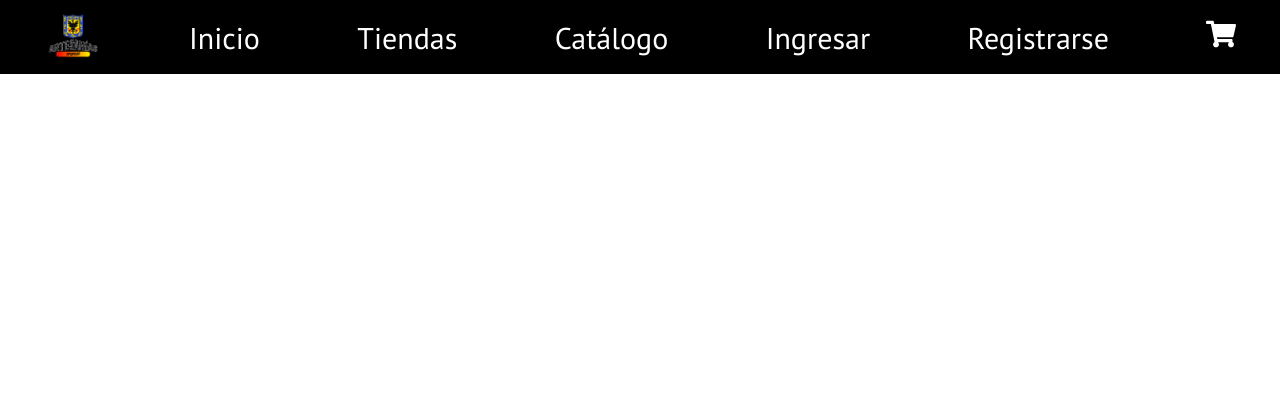
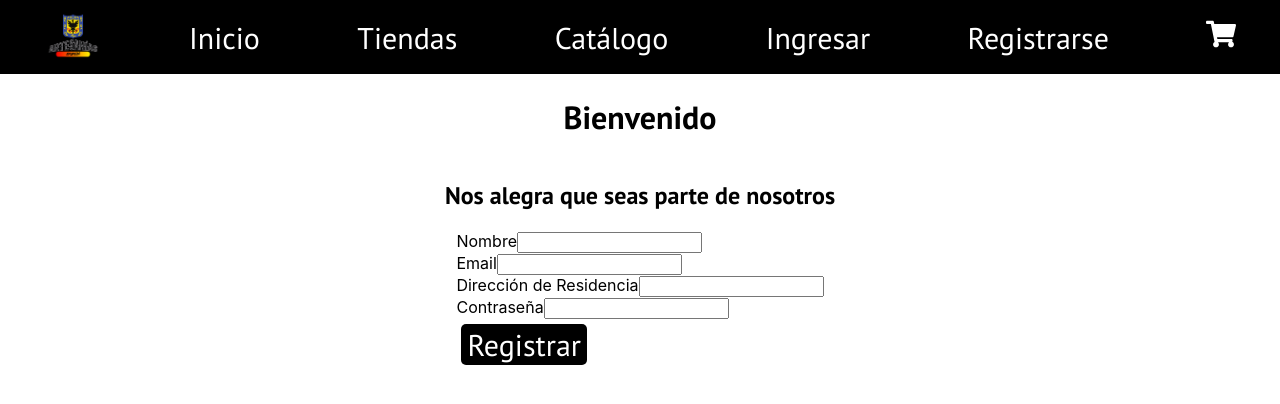
Before and after one commit to kennybell-bot/Proyecto-final-patrones, a React (Create React App) app: page /singup in a window 1280 px wide. Shown: the top 404 px of the page. Built offline with nearby package versions, Linux system fonts and the light colour scheme; a web font is replaced by a local one.

Commit message:
Ya estan las compras, el registro de usuarios

```diff
--- a/src/App.jsx
+++ b/src/App.jsx
@@ -6,6 +6,7 @@ import Body from './componentes/Dashboard/Body';
 import Login from './componentes/Login/Login';
 import Catalogo from './componentes/Catalogo/Catalogo';
 import Carrito from './componentes/CarritoDeCompras/Carrito';
+import Singup from './componentes/Singup';
 
 import AdministradorGeneral from './componentes/AdministradorGeneral/AdministradorGeneral';
 
@@ -23,6 +24,7 @@ function App() {
           <Route path="/catalogo" element={<Catalogo/>}/>
           <Route path="/administradorGeneral" element={<AdministradorGeneral/>}/>
           <Route path="/carrito" element={<Carrito/>}/>
+          <Route path='/singup' element={<Singup/>} />
           {/*
           <Route path="/admin/home" element={<AdminHome />} />
           <Route path="/client/home" element={<ClientHome />} />
--- a/src/componentes/CarritoDeCompras/Carrito.jsx
+++ b/src/componentes/CarritoDeCompras/Carrito.jsx
@@ -1,4 +1,5 @@
 import React, { useEffect, useState } from "react";
+import axios from "axios";
 import imagenProcucto from "../../imagenes/imagenEjemploProducto.jpg";
 import "../../estilos/CarritoDeCompras.css";
 import ProductoEnCarrito from "./ProductoEnCarrito";
@@ -36,7 +37,6 @@ function Carrito() {
             const precio = Number(producto.ultimoprecio.replace('$', ''));
             return sum + (isNaN(precio) ? 0 : precio);
         }, 0);
-        console.log("totalCalculado");
         setTotal(totalCalculado);
     }, [productosEnCarrito]);
 
@@ -45,6 +45,42 @@ function Carrito() {
         const nuevosProductosEnCarrito = productosEnCarrito.filter(producto => producto.idproducto !== id);
         setProductosEnCarrito(nuevosProductosEnCarrito);
         sessionStorage.setItem('productos', JSON.stringify(nuevosProductosEnCarrito.map(producto => producto.idproducto)));
+        sessionStorage.setItem('counter', nuevosProductosEnCarrito.length); // Actualizar el valor de counter
+    };
+
+    // Función para manejar el evento de clic en el botón "Comprar"
+    const handleComprar = () => {
+        const productosEnSession = JSON.parse(sessionStorage.getItem('productos'));
+        const carrito = productosEnCarrito.map(producto => {
+            const quantity = productosEnSession.filter(id => id === producto.idproducto).length;
+            return {
+                name: producto.nombreproducto,
+                price: Number(producto.ultimoprecio.replace('$', '')),
+                quantity: quantity
+            };
+        });
+
+        const usuario = JSON.parse(sessionStorage.getItem('usuario'));
+
+        const data = {
+            usuario: {
+                id: usuario.id,
+                nombre: usuario.nombre
+            },
+            carrito: carrito,
+            success_url: "http://localhost:3000/success",
+            cancel_url: "http://localhost:3000/cancel"
+        };
+
+        axios.post('https://backend-vercel-delta.vercel.app/crear-pago', data)
+            .then(response => {
+                console.log('Compra realizada con éxito!', response.data);
+                // Redirigir a la URL de éxito
+                window.location.href = response.data.success_url;
+            })
+            .catch(error => {
+                console.log('Error al realizar la compra', error);
+            });
     };
 
     return (
@@ -65,6 +101,7 @@ function Carrito() {
             <div className="seccionTotal">
                 <h2>Total</h2>
                 <p>${total.toFixed(2)}</p>
+                <button className="btn-comprar" onClick={handleComprar}>Comprar</button>
             </div>
         </div>
     );
--- a/src/componentes/Header.jsx
+++ b/src/componentes/Header.jsx
@@ -23,7 +23,9 @@ function Header() {
             <Boton>Tiendas</Boton>
             <Link to="/Catalogo"><Boton>Catálogo</Boton></Link>
             <Link to="/Login"><Boton>Ingresar</Boton></Link>
-            <Boton>Registrarse</Boton>
+            <Link to="/Singup">
+                <Boton>Registrarse</Boton>
+            </Link>
             <Link to='/carrito'>
                 <Boton className="boton-carrito">
                     {counter !== 0 && <span>{counter}</span>}
--- /dev/null
+++ b/src/componentes/Modal.jsx
@@ -0,0 +1,44 @@
+import React, { useState } from 'react';
+import axios from 'axios';
+import '../estilos/Modal.css';
+
+const Modal = ({ isOpen, onClose, onSubmit }) => {
+    const [codigo, setCodigo] = useState('');
+
+    if (!isOpen) return null;
+
+    const handleSubmit = async () => {
+        const usuario = JSON.parse(sessionStorage.getItem('usuario'));
+        const data = {
+            id: usuario.id,
+            codigo: codigo
+        };
+
+        try {
+            const response = await axios.put('https://backend-vercel-lime.vercel.app/registrar/cliente/activar', data);
+            console.log('Registro exitoso:', response.data);
+            onSubmit(codigo);
+            onClose();
+        } catch (error) {
+            console.error('Error en el registro:', error);
+        }
+    };
+
+    return (
+        <div className="modal-overlay">
+            <div className="modal-content">
+                <h2>Ingrese su código de verificación</h2>
+                <input
+                    type="text"
+                    value={codigo}
+                    onChange={(e) => setCodigo(e.target.value)}
+                    placeholder="Código de verificación"
+                />
+                <button onClick={handleSubmit}>Enviar</button>
+                <button onClick={onClose}>Cerrar</button>
+            </div>
+        </div>
+    );
+};
+
+export default Modal;
--- /dev/null
+++ b/src/componentes/Singup.jsx
@@ -0,0 +1,93 @@
+import React, { useState } from 'react';
+import axios from 'axios';
+import '../estilos/Singup.css';
+import Modal from './Modal';
+
+const Signup = () => {
+    const [nombre, setNombre] = useState('');
+    const [email, setEmail] = useState('');
+    const [direccion, setDireccion] = useState('');
+    const [contrasena, setContrasena] = useState('');
+    const [mensaje, setMensaje] = useState('');
+    const [isModalOpen, setIsModalOpen] = useState(false);
+
+    const handleSubmit = async (e) => {
+        e.preventDefault();
+        // Guardar el nombre del usuario en sessionStorage
+        sessionStorage.setItem('nombreUsuario', nombre);
+        setIsModalOpen(true);
+    };
+
+    const handleVerify = async (codigo) => {
+        try {
+            const response = await axios.post('https://backend-vercel-lime.vercel.app/registrar/cliente', {
+                nombre,
+                email,
+                direccion,
+                contrasena,
+                codigo
+            });
+            setMensaje('Registro exitoso');
+        } catch (error) {
+            setMensaje('Error en el registro');
+        }
+    };
+
+    return (
+        <div className="signup-container">
+            <h1>Bienvenido</h1>
+            <h2>Nos alegra que seas parte de nosotros</h2>
+            <form onSubmit={handleSubmit}>
+                <div className="form-group">
+                    <label htmlFor="nombre">Nombre</label>
+                    <input
+                        type="text"
+                        id="nombre"
+                        value={nombre}
+                        onChange={(e) => setNombre(e.target.value)}
+                        required
+                    />
+                </div>
+                <div className="form-group">
+                    <label htmlFor="email">Email</label>
+                    <input
+                        type="email"
+                        id="email"
+                        value={email}
+                        onChange={(e) => setEmail(e.target.value)}
+                        required
+                    />
+                </div>
+                <div className="form-group">
+                    <label htmlFor="direccion">Dirección de Residencia</label>
+                    <input
+                        type="text"
+                        id="direccion"
+                        value={direccion}
+                        onChange={(e) => setDireccion(e.target.value)}
+                        required
+                    />
+                </div>
+                <div className="form-group">
+                    <label htmlFor="contrasena">Contraseña</label>
+                    <input
+                        type="password"
+                        id="contrasena"
+                        value={contrasena}
+                        onChange={(e) => setContrasena(e.target.value)}
+                        required
+                    />
+                </div>
+                <button type="submit" className="btn-registrar">Registrar</button>
+            </form>
+            {mensaje && <p>{mensaje}</p>}
+            <Modal
+                isOpen={isModalOpen}
+                onClose={() => setIsModalOpen(false)}
+                onSubmit={handleVerify}
+            />
+        </div>
+    );
+};
+
+export default Signup;
--- /dev/null
+++ b/src/estilos/Modal.css
@@ -0,0 +1,31 @@
+.modal-overlay {
+    position: fixed;
+    top: 0;
+    left: 0;
+    right: 0;
+    bottom: 0;
+    background: rgba(0, 0, 0, 0.5);
+    display: flex;
+    justify-content: center;
+    align-items: center;
+}
+
+.modal-content {
+    background: white;
+    padding: 20px;
+    border-radius: 5px;
+    text-align: center;
+}
+
+.modal-content input {
+    margin-bottom: 10px;
+    padding: 8px;
+    width: 100%;
+    box-sizing: border-box;
+}
+
+.modal-content button {
+    margin: 5px;
+    padding: 10px 20px;
+    cursor: pointer;
+}
--- /dev/null
+++ b/src/estilos/Singup.css
@@ -0,0 +1,7 @@
+.signup-container{
+    margin-top: 75px;
+    display: flex;
+    justify-content: center;
+    align-items: center;
+    flex-direction: column;
+}
```
Also changed, not shown: src/componentes/Login/Login.jsx (+15 -14 lines).
